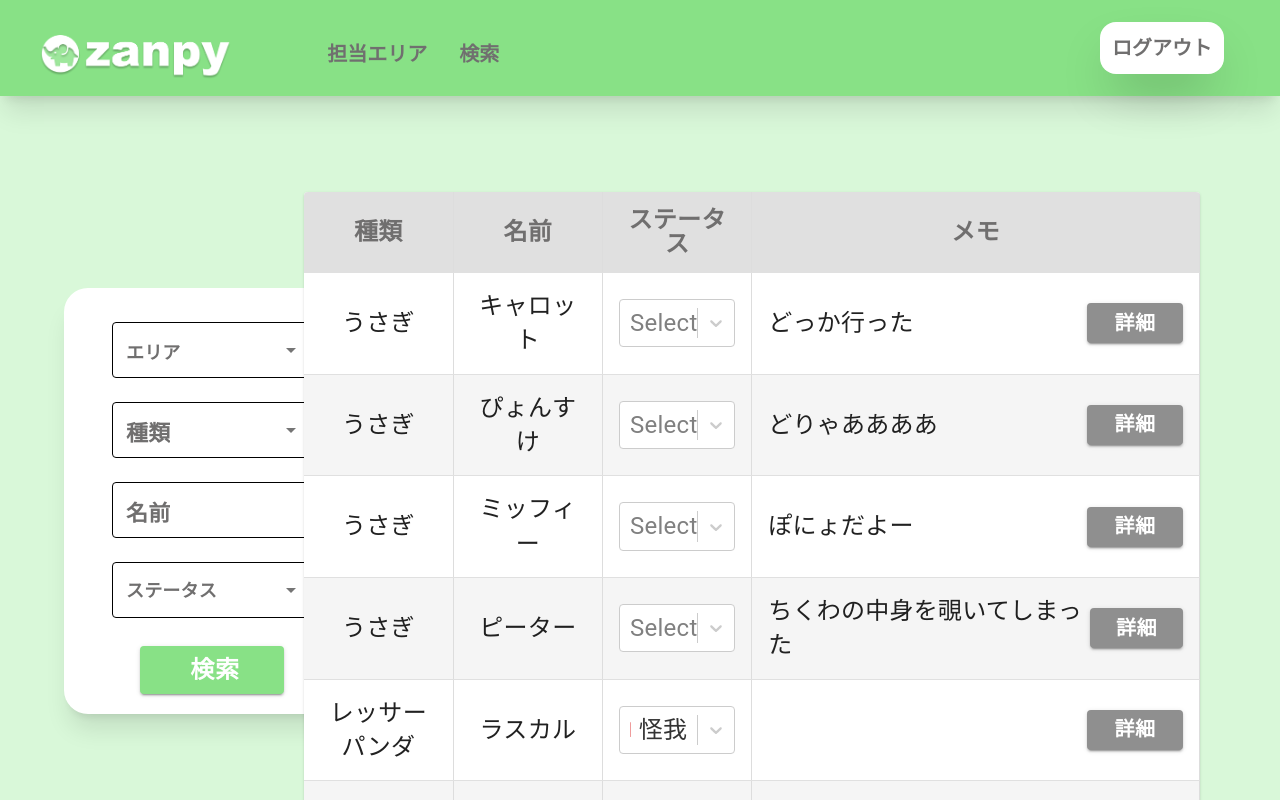
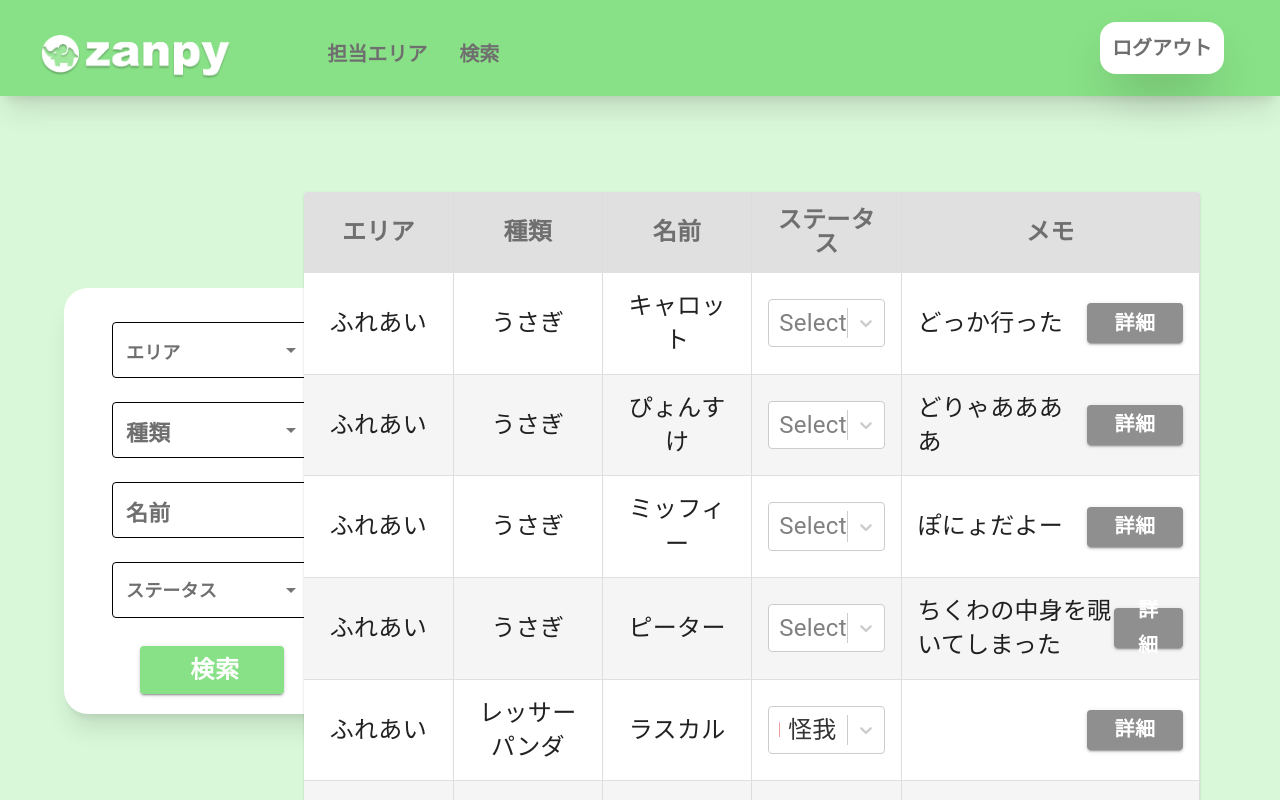
Before and after one commit to Fuuma0000/zanpy, a React (Create React App) app: page /search in a window 1280 px wide. Shown: the top 800 px of the page. Built offline with nearby package versions, Linux system fonts and the light colour scheme.

Commit message:
[add]myAreaかどうかで表示分けする機能を追加

```diff
--- a/src/components/MyAreaTable.jsx
+++ b/src/components/MyAreaTable.jsx
@@ -11,24 +11,34 @@ import { useState } from "react";
 import StatusSelect from "./StatusSelect";
 import DetailButton from "../components/DetailButton";
 import Button from "@mui/material/Button";
+import { useRecoilValue } from "recoil";
+import { myAreaOpenState } from "../atoms/MyAreaOpenState";
 
 const MyAreaTable = () => {
+  const isMyAreaOpen = useRecoilValue(myAreaOpenState);
+
   //keyを設定するための関数
-  function createData(type, name, states, memos) {
-    return { type, name, states, memos };
+  function createData(area, type, name, states, memos) {
+    return { area, type, name, states, memos };
   }
 
   const [rows, setRows] = useState([
-    createData("うさぎ", "キャロット", 6, "どっか行った"),
-    createData("うさぎ", "ぴょんすけ", 6, "どりゃああああ"),
-    createData("うさぎ", "ミッフィー", 6, "ぽにょだよー"),
-    createData("うさぎ", "ピーター", 6, "ちくわの中身を覗いてしまった"),
-    createData("レッサーパンダ", "ラスカル", 1, ""),
-    createData("レッサーパンダ", "メイ", 2, ""),
-    createData("リスざる", "ジュリアン", 0, ""),
-    createData("リスざる", "ジュリアン", 0, ""),
-    createData("リスざる", "ジュリアン", 0, ""),
-    createData("リスざるwww", "ジュリアン", 0, ""),
+    createData("ふれあい", "うさぎ", "キャロット", 6, "どっか行った"),
+    createData("ふれあい", "うさぎ", "ぴょんすけ", 6, "どりゃああああ"),
+    createData("ふれあい", "うさぎ", "ミッフィー", 6, "ぽにょだよー"),
+    createData(
+      "ふれあい",
+      "うさぎ",
+      "ピーター",
+      6,
+      "ちくわの中身を覗いてしまった"
+    ),
+    createData("ふれあい", "レッサーパンダ", "ラスカル", 1, ""),
+    createData("ふれあい", "レッサーパンダ", "メイ", 2, ""),
+    createData("ふれあい", "リスざる", "ジュリアン", 0, ""),
+    createData("ふれあい", "リスざる", "ジュリアン", 0, ""),
+    createData("ふれあい", "リスざる", "ジュリアン", 0, ""),
+    createData("ふれあい", "リスざるwww", "ジュリアン", 0, ""),
   ]);
 
   const handleChangeStatus = (e, index) => {
@@ -74,6 +84,11 @@ const MyAreaTable = () => {
         <Table sx={{ minWidth: 700 }} aria-label='customized table'>
           <TableHead>
             <TableRow>
+              {!isMyAreaOpen && (
+                <StyledTableCell align='center' className='w-2/12'>
+                  エリア
+                </StyledTableCell>
+              )}
               <StyledTableCell align='center' className='w-2/12'>
                 種類
               </StyledTableCell>
@@ -91,6 +106,11 @@ const MyAreaTable = () => {
           <TableBody>
             {rows.map((row, index) => (
               <StyledTableRow key={index}>
+                {!isMyAreaOpen && (
+                  <StyledTableCell component='th' scope='row' align='center'>
+                    {row.area}
+                  </StyledTableCell>
+                )}
                 <StyledTableCell component='th' scope='row' align='center'>
                   {row.type}
                 </StyledTableCell>
```
